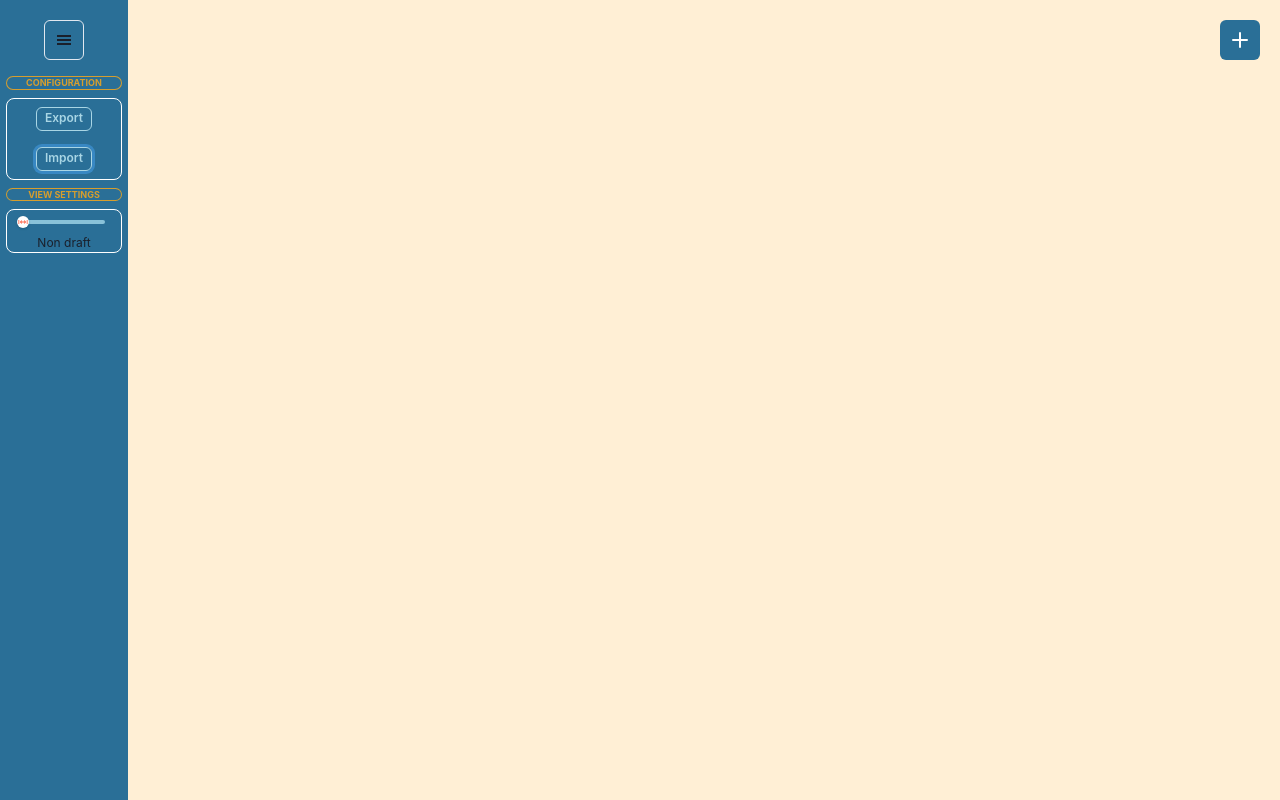
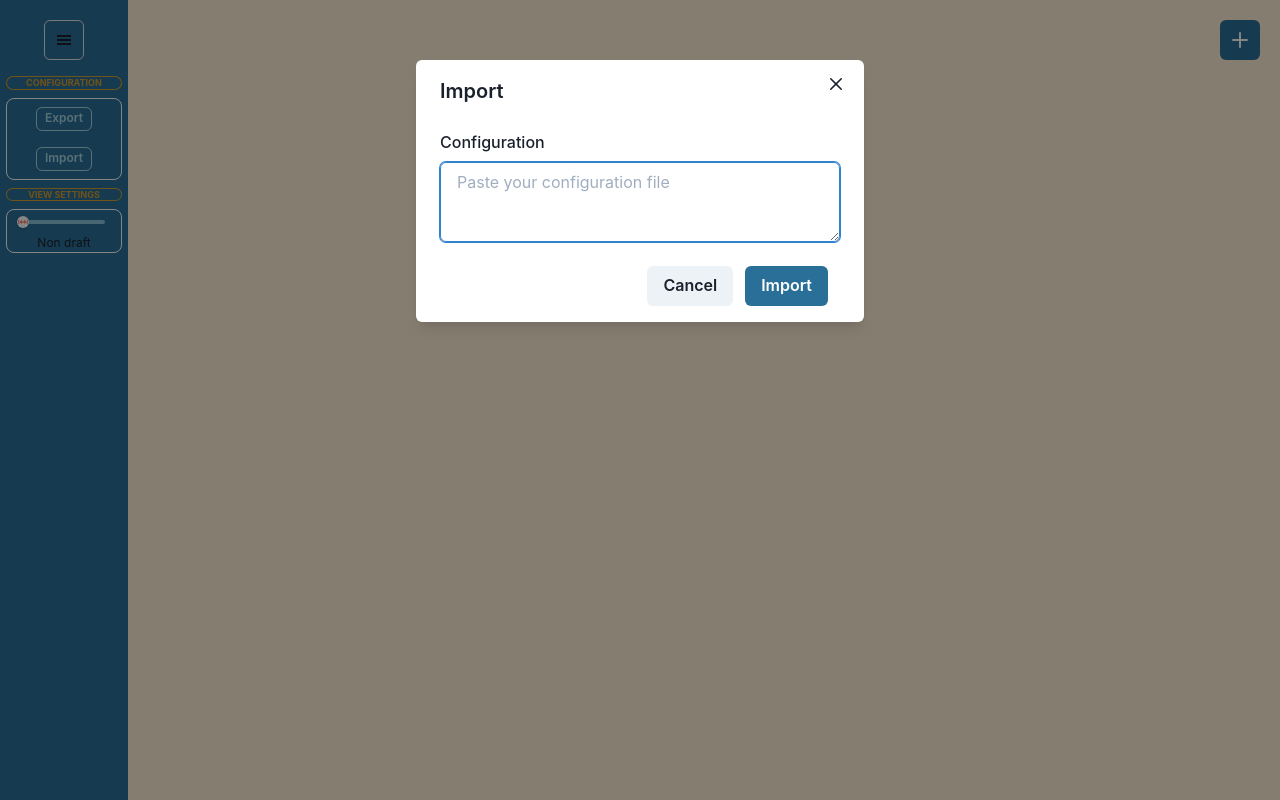
Before and after one commit to mlaffargue/gitlab-multi-project-manager, a React (Create React App) app: page / in a window 1280 px wide. Both pictures are taken after a click on the button "Import". Built offline with nearby package versions, Linux system fonts and the light colour scheme.

Commit message:
Adding Import functionality

```diff
--- a/src/App.js
+++ b/src/App.js
@@ -1,10 +1,11 @@
 import {
   Badge,
   Box, Button, ChakraProvider,
-  extendTheme, Grid,
-  GridItem, Slider, SliderThumb, SliderTrack, Text, VStack
+  extendTheme, FormControl, FormLabel, Grid,
+  GridItem, Modal, ModalBody,
+  ModalCloseButton, ModalContent, ModalFooter, ModalHeader, ModalOverlay, Slider, SliderThumb, SliderTrack, Text, Textarea, useToast, useDisclosure, VStack
 } from '@chakra-ui/react';
-import React, { Component } from 'react';
+import React, { Component, useState } from 'react';
 import { CgArrowsShrinkH } from 'react-icons/cg';
 import {
   BrowserRouter as Router, Route, Switch
@@ -32,6 +33,92 @@ const theme = extendTheme({
 })
 
 
+function ImportModal() {
+  const { isOpen, onOpen, onClose } = useDisclosure();
+  const toast = useToast();
+  const [settings, setSettings] = useState([]);
+  const initialRef = React.useRef();
+
+  const onSubmit = (event) => {
+    event.preventDefault();
+    try {
+      let parsedSettings = JSON.parse(settings);
+      // TODO: Refactor in a class
+      if (parsedSettings.version === 0) {
+        if (! Array.isArray(parsedSettings.projects)
+          || ! Array.isArray(parsedSettings.repositories)) {
+          toast({
+            title: "Error during import",
+            description: "Didn't manage to parse the configuration, please verify your file.",
+            status: "error",
+            duration: 3000,
+            position: "top",
+            isClosable: true,
+          });
+          return;
+        }
+        // TODO: more checks
+        // Read config and update settings.
+        localStorage.setItem('repositories', JSON.stringify(parsedSettings.repositories));
+        localStorage.setItem('projects', JSON.stringify(parsedSettings.projects));
+        window.location.reload();
+      } else {
+        toast({
+          title: "Error during import",
+          description: "Version is unknown, please verify your configuration file.",
+          status: "error",
+          duration: 3000,
+          position: "top",
+          isClosable: true,
+        });
+        return;
+      }
+    } catch (error) {
+      toast({
+                title: "Error during import",
+                description: "Something went wrong, please verify your configuration file.",
+                status: "error",
+                duration: 3000,
+                position: "top",
+                isClosable: true,
+              });
+      return;
+    }
+
+
+  }
+
+  return (
+    <>
+      <Button colorScheme="brand" m={2} size="xs" textColor="brand.50" variant="outline" onClick={onOpen}>Import</Button>
+      <Modal closeOnOverlayClick={false} isOpen={isOpen} onClose={onClose} initialFocusRef={initialRef}>
+          <ModalOverlay />
+          <ModalContent>
+              <form onSubmit={onSubmit} >
+              <ModalHeader>Import</ModalHeader>
+              <ModalCloseButton />
+              <ModalBody>
+                  <FormControl id="settingsImport">
+                      <FormLabel>Configuration</FormLabel>
+                      <Textarea ref={initialRef} placeholder="Paste your configuration file" value={settings} onChange={(event) => setSettings(event.target.value)}/>
+                  </FormControl>
+              </ModalBody>
+
+              <ModalFooter>
+              <Button mr={3} onClick={onClose}>
+                  Cancel
+              </Button>
+              <Button type="submit" colorScheme="brand" mr={3}>
+                  Import
+              </Button>
+              </ModalFooter>
+              </form>
+          </ModalContent>
+      </Modal>
+    </>
+  )
+}
+
 class App extends Component{
   constructor(props) {
     super(props);
@@ -53,6 +140,7 @@ class App extends Component{
 
     const blob = new Blob([
       JSON.stringify({
+        version: 0,
         repositories: repositories,
         projects: projects
       })
@@ -64,6 +152,10 @@ class App extends Component{
     document.body.appendChild(element);
     element.click();
     element.remove();
+  }
+
+  importConfiguration = () => {
+
   }
 
   render = () => (
@@ -81,7 +173,7 @@ class App extends Component{
               </Badge>
               <Box mt={8} borderRadius="lg" pl={4} pr={4} w="90%" border="1px solid white">
                 <Button colorScheme="brand" m={2} size="xs" textColor="brand.50" variant="outline" onClick={this.exportConfiguration}>Export</Button>
-                <Button colorScheme="brand" m={2} size="xs" textColor="brand.50" variant="outline">Import</Button>
+                <ImportModal />
               </Box>
 
               <Badge w="90%" mt={4} textAlign="center" borderRadius="lg" px="2" colorScheme="yellow" variant="outline">
```
